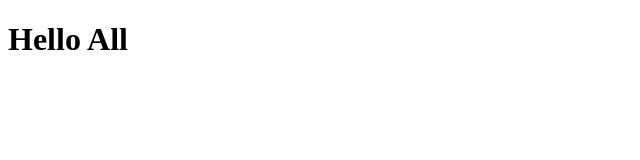
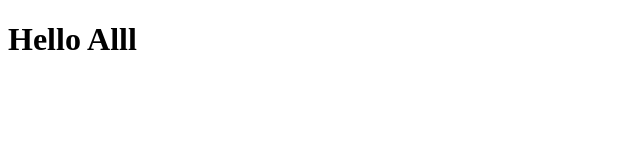
Before and after one commit to premh0818/.github.io, a plain HTML site: page index.html in a window 1280 px wide. Shown: the full height of the page, 0-640 px from the left. Drawn offline with Linux system fonts and the light colour scheme.

Commit message:
Update index.html

```diff
--- a/index.html
+++ b/index.html
@@ -6,6 +6,6 @@
     <title>Document</title>
 </head>
 <body>
-    <h1>Hello All</h1>
+    <h1>Hello Alll<h1>
 </body>
 </html>
```
